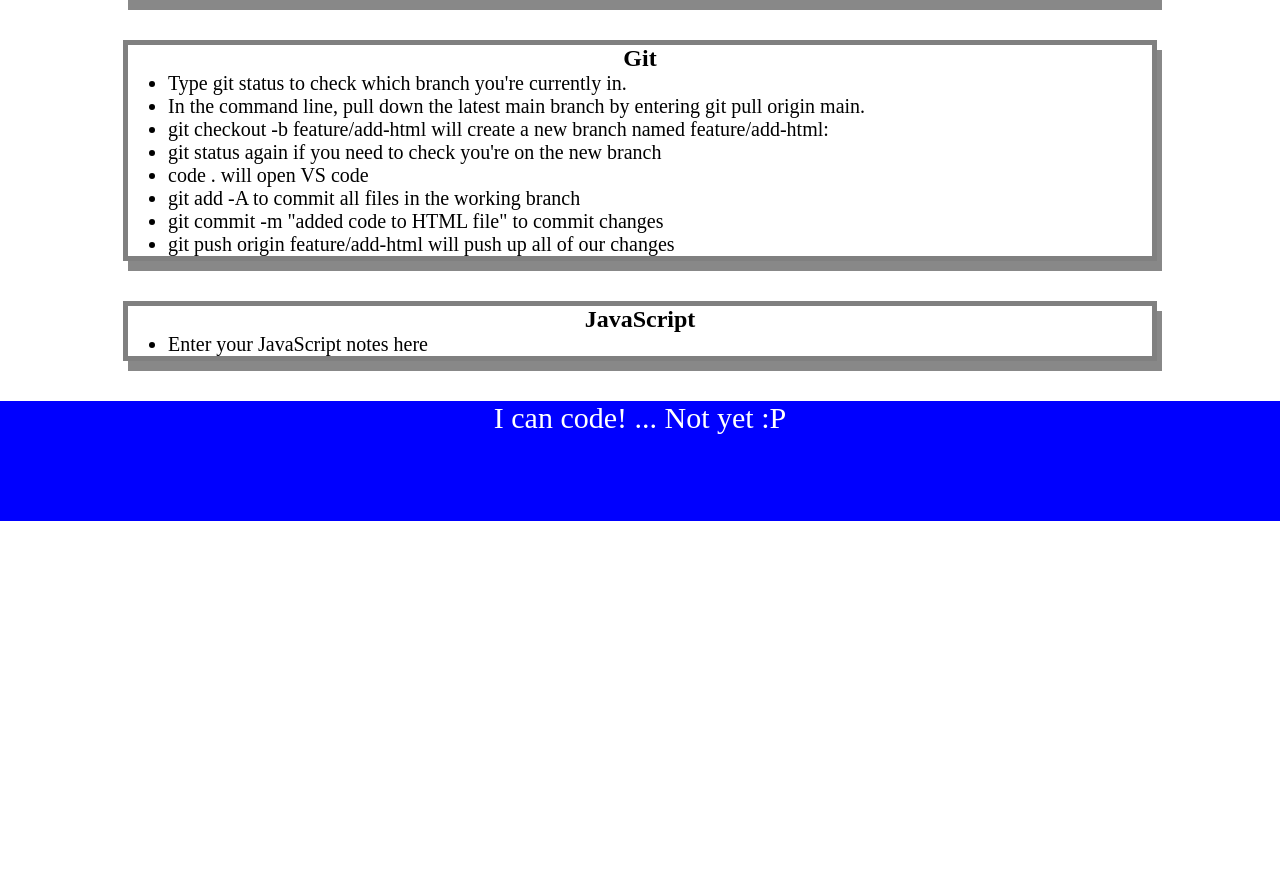
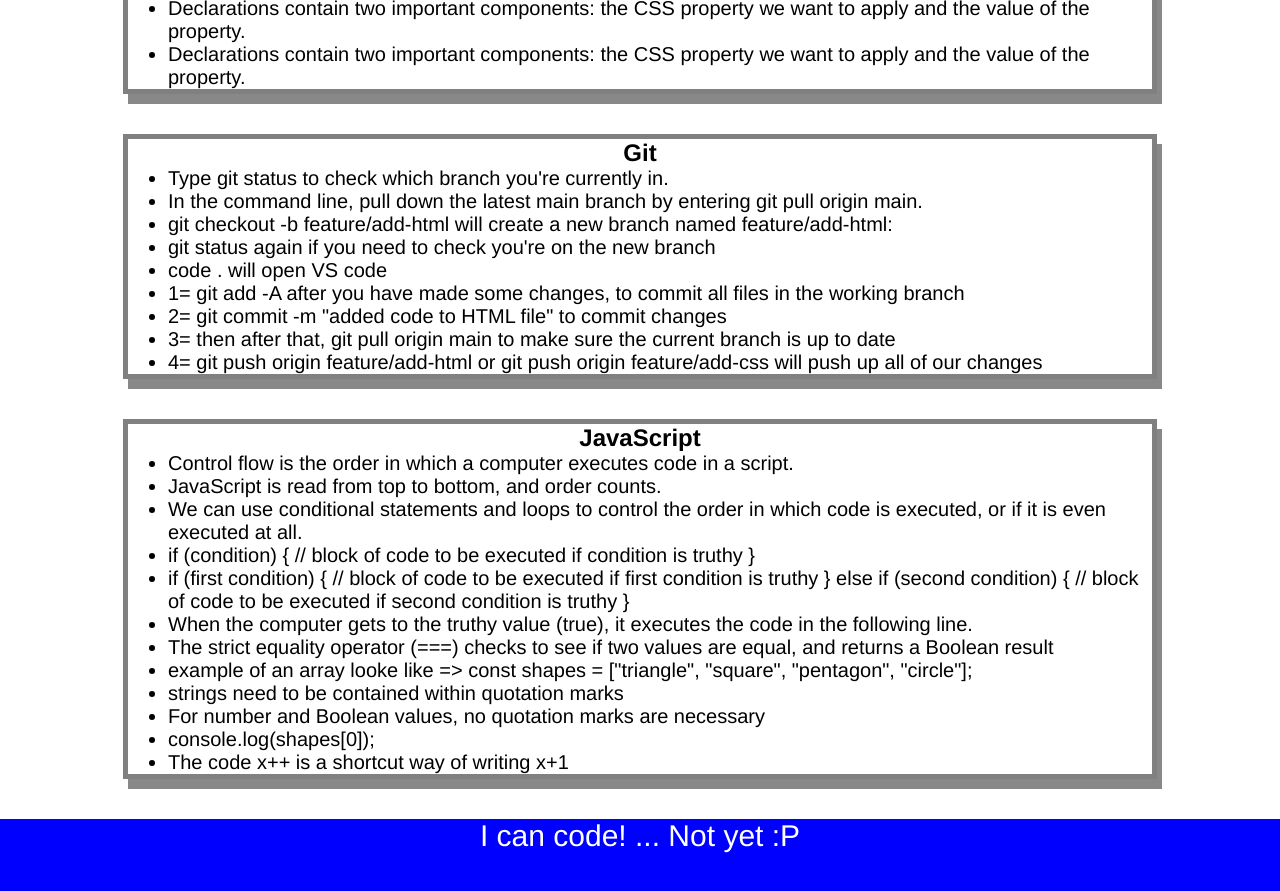
Before and after one commit to sera-jace/prework-study-guide, a plain HTML site: page prework-study-guide/index.html in a window 1280 px wide. Shown: the part 665-1556 px from the top of the page. Before the commit the page ends 1186 px from the top, so only its background shows below. Drawn offline with Linux system fonts and the light colour scheme.

Commit message:
updated javascript notes

```diff
--- /dev/null
+++ b/prework-study-guide/assets/script.js
@@ -0,0 +1,28 @@
+/*var topic = "HTML";
+
+if (topic === 'HTML') {
+  console.log("Let's study HTML!");
+} else if (topic === 'CSS') {
+  console.log("Let's study CSS!");
+} else if (topic === 'Git') {
+  console.log("Let's study Git!");
+} else if (topic === 'JavaScript') {
+  console.log("Let's study JavaScript!");
+} else {
+  console.log('Please try again!');
+}
+
+
+const shapes = ["HTML", "square", "pentagon", "circle"];
+for(let x = 0; x < shapes.length; x++) {
+ console.log(shapes[x]);
+}
+*/
+
+
+const topics = ["HTML", "CSS", "Git", "JavaScript"];
+for(let x = 0; x < topics.length; x++) {
+
+
+console.log(topics[x]);
+}
--- a/prework-study-guide/assets/style.css
+++ b/prework-study-guide/assets/style.css
@@ -1,6 +1,7 @@
 * {
   margin: 0;
   padding: 0;
+  font-family: 'helvetica';
 }
 
 header,
--- a/prework-study-guide/index.html
+++ b/prework-study-guide/index.html
@@ -15,6 +15,7 @@
           <img
           src="./assets/bowtie-cat.png"
           alt="Profile image of cat wearing a bow tie."/>
+          <h2>✨ Open the Console to See What's Happening ✨</h2>
         </header>
 
 
@@ -56,9 +57,10 @@
           <li>git checkout -b feature/add-html  will create a new branch named feature/add-html:  </li>
           <li>git status again if you need to check you're on the new branch </li>
           <li>code . will open VS code</li>
-          <li>git add -A to commit all files in the working branch</li>
-          <li>git commit -m "added code to HTML file" to commit changes</li>
-          <li>git push origin feature/add-html will push up all of our changes</li>
+          <li>1= git add -A after you have made some changes, to commit all files in the working branch</li>
+          <li>2= git commit -m "added code to HTML file" to commit changes</li>
+          <li>3= then after that, git pull origin main to make sure the current branch is up to date</li>
+          <li>4= git push origin feature/add-html or git push origin feature/add-css will push up all of our changes</li>
 
         </ul>
       </section>
@@ -66,7 +68,29 @@
       <section class="card" id="javascript-section">
         <h2>JavaScript</h2>
         <ul>
-          <li>Enter your JavaScript notes here</li>
+          <li>Control flow is the order in which a computer executes code in a script. </li>
+          <li>JavaScript is read from top to bottom, and order counts.  </li>
+          <li>We can use conditional statements and loops to control the order in which code is executed, or if it is even executed at all.</li>
+          <li>if (condition) {
+            // block of code to be executed if condition is truthy
+          }
+        </li>
+          <li>if (first condition) {
+            // block of code to be executed if first condition is truthy
+         } else if (second condition) {
+            // block of code to be executed if second condition is truthy
+         } </li>
+          <li>When the computer gets to the truthy value (true), it executes the code in the following line. </li>
+          <li>The strict equality operator (===) checks to see if two values are equal, and returns a Boolean result  </li>
+          <li>example of an array looke like => const shapes = ["triangle", "square", "pentagon", "circle"];</li>
+          <li>strings need to be contained within quotation marks</li>
+          <li>For number and Boolean values, no quotation marks are necessary  </li>
+          <li>console.log(shapes[0]);</li>
+          <li>The code x++ is a shortcut way of writing x+1</li>
+
+
+
+
         </ul>
       </section>
 
@@ -76,5 +100,8 @@
     <footer>
           <p>I can code! ... Not yet :P</p>
     </footer>
+
+    <script src="./assets/script.js"></script>
+
   </body>
 </html>
```
